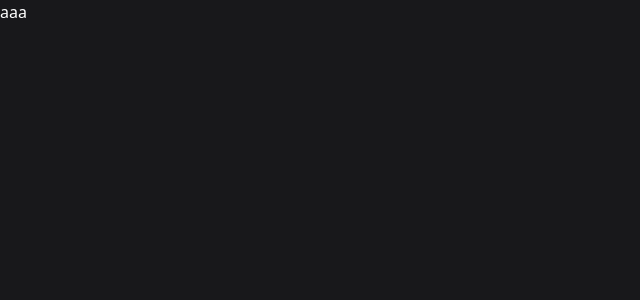
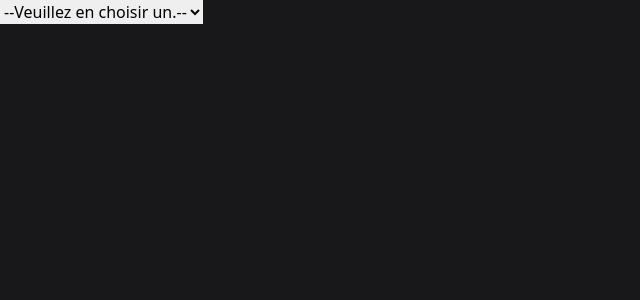
Before and after one commit to tom1236908745/nakalog, a Next.js app: page / in a window 1280 px wide. Shown: the top 300 px of the page, without its empty margins (0-640 px from the left). Built offline with nearby package versions, Linux system fonts and the light colour scheme.

Commit message:
add: option

```diff
--- a/app/page.tsx
+++ b/app/page.tsx
@@ -1,9 +1,30 @@
+'use client';
+import { useState } from 'react';
 import Link from 'next/link';
 
 export default function Page() {
+  const [select, setSelect] = useState<string>('');
+
+  const onChange: any = (selected: string) => {
+    console.log(selected);
+    setSelect(selected);
+  };
   return (
     <div className="space-y-6">
-      <div className="space-y-8 text-white">aaa</div>
+      <select>
+        <option value="" onChange={onChange}>
+          --Veuillez en choisir un.--
+        </option>
+        <option value="辛い" onChange={onChange}>
+          Épicé
+        </option>
+        <option value="甘い" onChange={onChange}>
+          sucré
+        </option>
+        <option value="苦い" onChange={onChange}>
+          amer
+        </option>
+      </select>
     </div>
   );
 }
```
Also changed, not shown: features/hooks/useCountTime.ts (added, +19 -0 lines).
